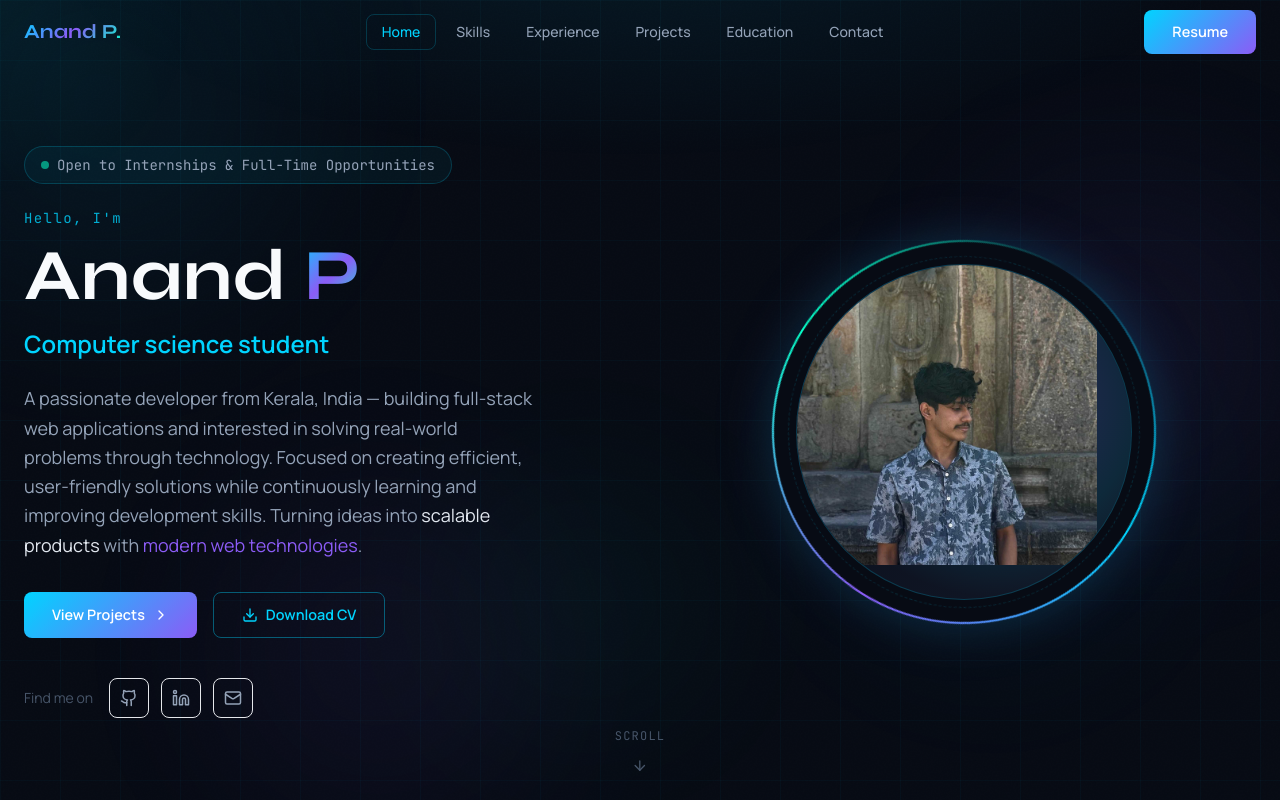
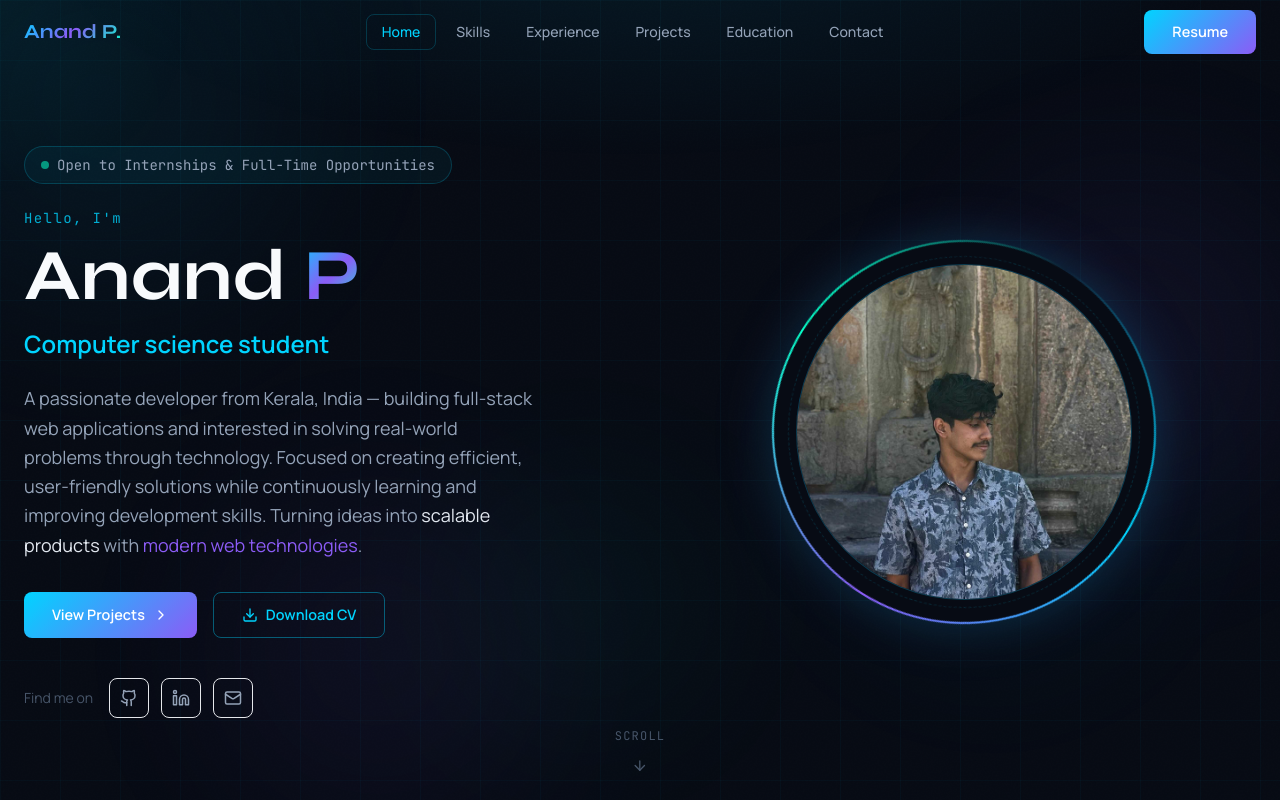
Before and after one commit to anandp8678/anand-portfolio, a Next.js app in the folder portfolio/: page / in a window 1280 px wide. Shown: the top 800 px of the page. Built offline with nearby package versions, Linux system fonts and the light colour scheme.

Commit message:
Fix image filename case

```diff
--- a/portfolio/src/components/sections/Hero.tsx
+++ b/portfolio/src/components/sections/Hero.tsx
@@ -164,10 +164,10 @@ export default function Hero() {
                 {/* Profile image (place ZuiiD.jpg at public/images/) */}
                 <div className="absolute inset-0">
                   <Image
-                    src="/images/Zuid.jpg"
+                    src="/images/ZuiD.jpg"
                     alt="Anand P"
-                    width={300}
-                    height={300}
+                    fill
+                    className="object-cover"
                     priority
                   />
                 </div>
```
